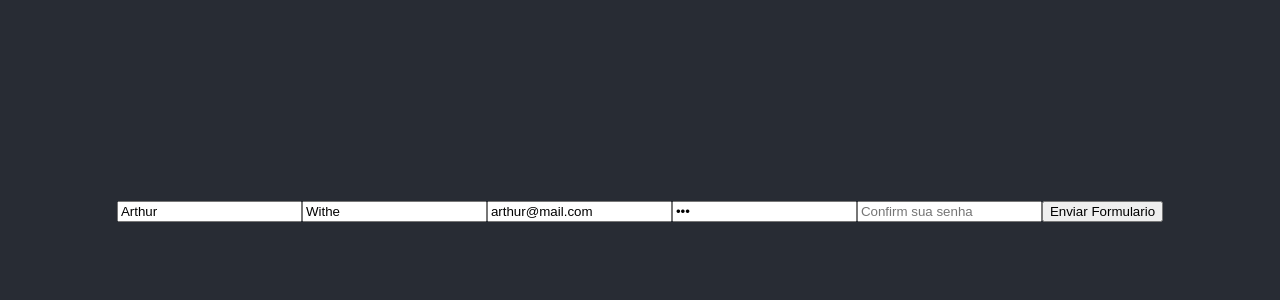
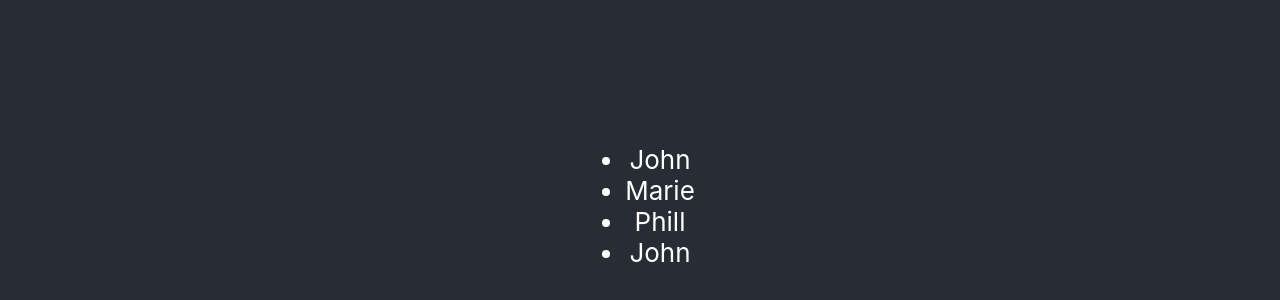
Before and after one commit to kleberson2santos/erjs, a React (Create React App) app: page / in a window 1280 px wide. Shown: the part 194-494 px from the top of the page. Built offline with nearby package versions, Linux system fonts and the light colour scheme.

Commit message:
renderizando listas

```diff
--- a/src/App.tsx
+++ b/src/App.tsx
@@ -1,11 +1,15 @@
 import './App.css';
-import Form from './components/Form';
 
 function App() {
+  const names = ['John', 'Marie', 'Phill', 'John'];
   return (
     <div className='App'>
       <header className='App-header'>
-        <Form />
+        <ul>
+          {names.map((name, index) => (
+            <li key={index}>{name}</li>
+          ))}
+        </ul>
       </header>
     </div>
   );
```
